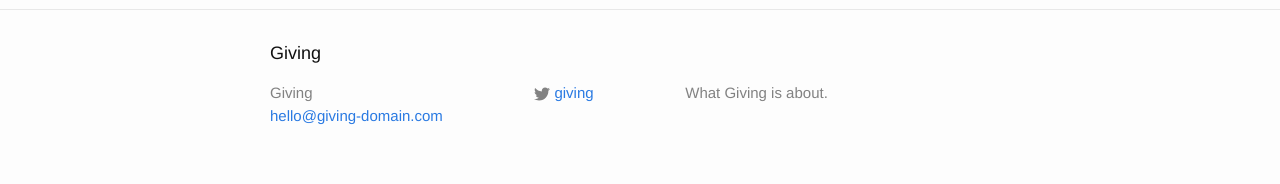
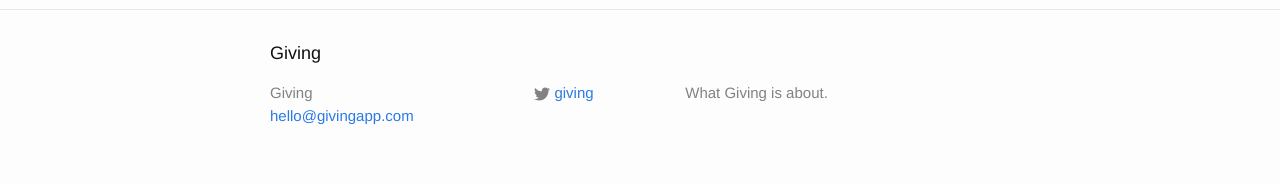
Before and after one commit to alookat/giving, a Jekyll site: the page built from index.md, in a window 1280 px wide. Shown: the part 869-1053 px from the top of the page. Built offline with Jekyll 4.4.1, drawn with Linux system fonts in a browser that asks for light colours.

Commit message:
test
Changed domain to app

```diff
--- a/_config.yml
+++ b/_config.yml
@@ -14,7 +14,7 @@
 # You can create any custom variable you would like, and they will be accessible
 # in the templates via {{ site.myvariable }}.
 title: Giving
-email: hello@giving-domain.com
+email: hello@givingapp.com
 description: What Giving is about.
 baseurl: "" # the subpath of your site, e.g. /blog
 url: "" # the base hostname & protocol for your site, e.g. http://example.com
```
